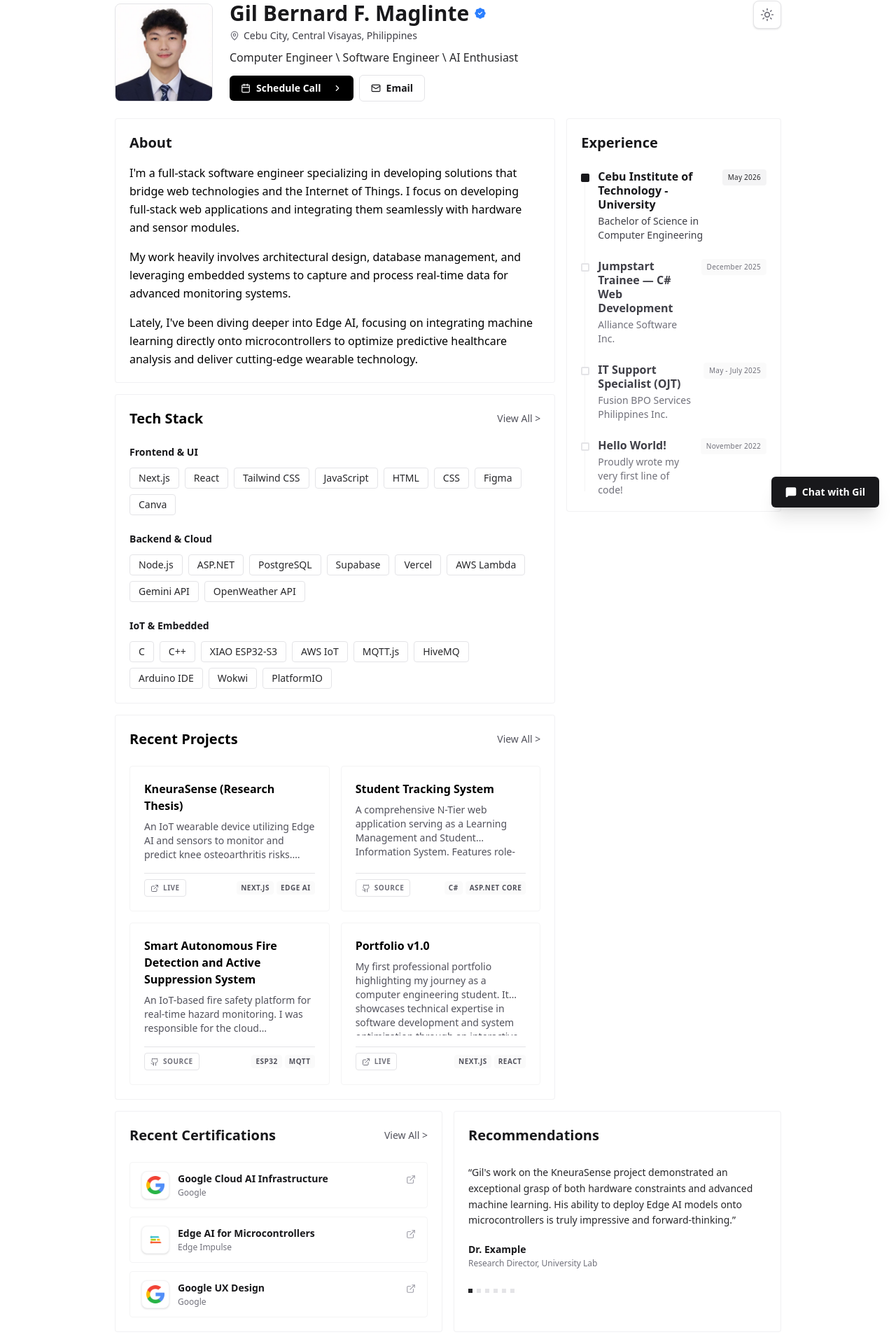
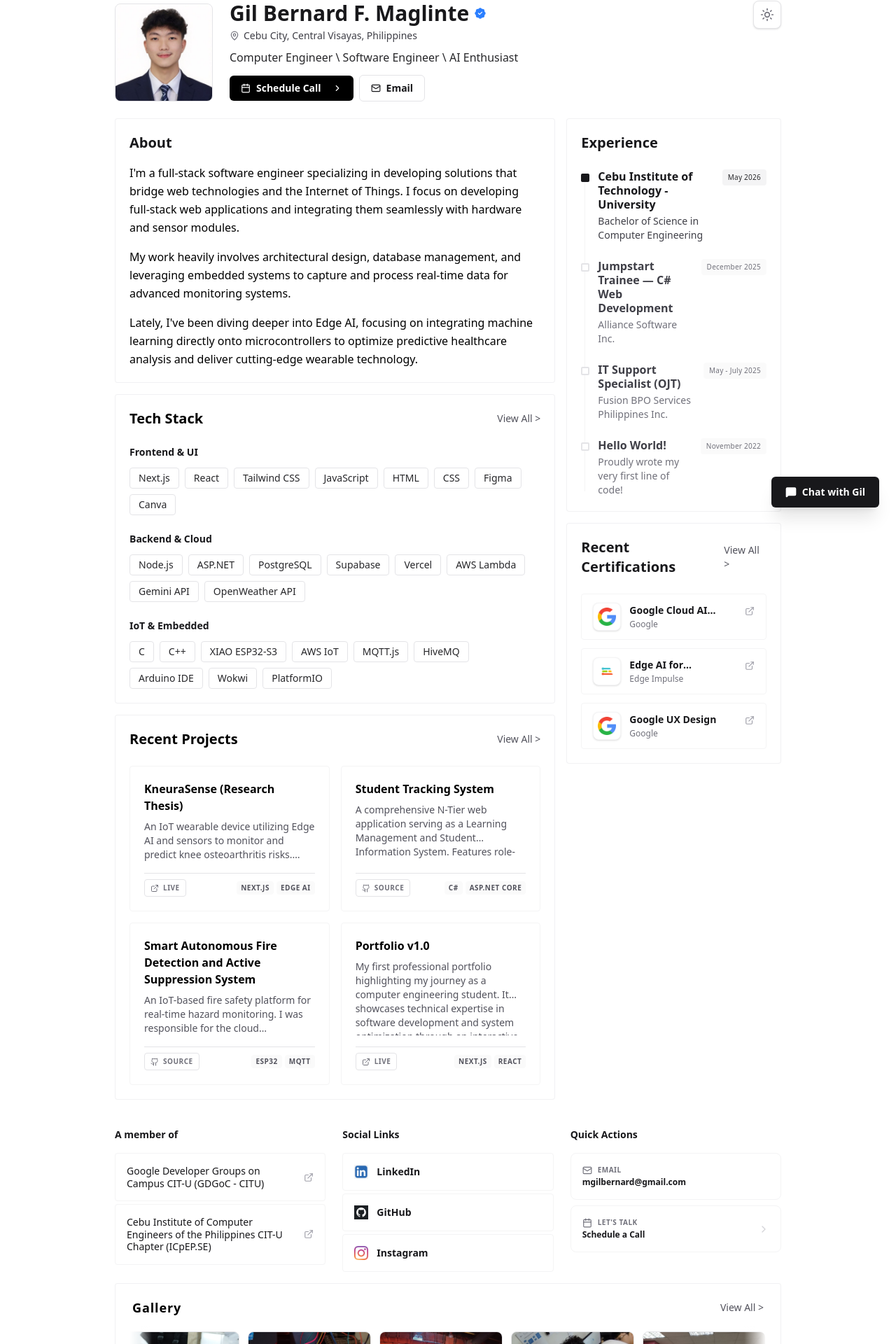
Before and after one commit to Berot1/Portfolio_v2, a Next.js app: page / in a window 1280 px wide. Shown: the part 51-1971 px from the top of the page at 70% size. Built offline with nearby package versions, Linux system fonts and the light colour scheme.

Commit message:
changed
changed

```diff
--- a/src/app/page.tsx
+++ b/src/app/page.tsx
@@ -4,67 +4,74 @@
 import TechStack from '@/components/sections/TechStack';
 import Projects from '@/components/sections/Projects';
 import Certifications from '@/components/sections/Certifications';
-import Recommendations from '@/components/sections/Recommendations';
 import ConnectGrid from '@/components/sections/ConnectGrid';
 import Gallery from '@/components/sections/Gallery';
 import Footer from '@/components/layout/footer';
 import Chat from '@/components/Chat';
 import { getGalleryImages } from '@/utils/getGalleryImages';
 
-// Reusable wrapper to create the structured "Bento Box" look
-function SectionBox({ children }: { children: React.ReactNode }) {
+/**
+ * Reusable wrapper to maintain consistent Bento Box styling
+ */
+function SectionBox({ children, className = "" }: { children: React.ReactNode; className?: string }) {
   return (
-    // Reduced padding from p-6 md:p-8 to p-5
-    <div className="p-5 rounded-sm bg-white/70 dark:bg-zinc-900/40 backdrop-blur-md border border-zinc-200/50 dark:border-zinc-800/50 transition-colors">
+    <div className={`p-5 rounded-sm bg-white/70 dark:bg-zinc-900/40 backdrop-blur-md border border-zinc-200/50 dark:border-zinc-800/50 transition-colors ${className}`}>
       {children}
     </div>
   );
 }
 
-const dynamicGalleryImages = getGalleryImages();
+export default function Portfolio() {
+  const galleryImages = getGalleryImages();
 
-export default function Portfolio() {
   return (
     <main className="max-w-[1000px] mx-auto px-6 py-8 md:py-12 flex flex-col gap-4">
 
-      <div className="mb-2">
+      {/* Hero Section */}
+      <section className="mb-2">
         <Hero />
+      </section>
+
+      {/* Main Content: Split Layout */}
+      <div className="grid grid-cols-1 lg:grid-cols-12 gap-4">
+        {/* Left Column: About, Stack, Projects */}
+        <div className="lg:col-span-8 flex flex-col gap-4">
+          <SectionBox>
+            <About />
+          </SectionBox>
+          <SectionBox>
+            <TechStack />
+          </SectionBox>
+          <SectionBox>
+            <Projects />
+          </SectionBox>
+        </div>
+
+        {/* Right Column: Experience + Certifications */}
+        <aside className="lg:col-span-4 flex flex-col gap-4">
+          <SectionBox>
+            <Experience />
+          </SectionBox>
+          <SectionBox>
+            <Certifications />
+          </SectionBox>
+        </aside>
       </div>
 
-      {/* Top Section: Standard 2-Column Layout */}
-      <div className="grid grid-cols-1 lg:grid-cols-12 gap-4">
-        {/* Left Column */}
-        <div className="lg:col-span-7 xl:col-span-8 flex flex-col gap-4">
-          <SectionBox><About /></SectionBox>
-          <SectionBox><TechStack /></SectionBox>
-          <SectionBox><Projects /></SectionBox>
-        </div>
-
-        {/* Right Column */}
-        <div className="lg:col-span-5 xl:col-span-4 flex flex-col gap-4">
-          <SectionBox><Experience /></SectionBox>
-        </div>
-      </div>
-
-      {/* Middle Section: Certifications & Recommendations */}
-      <div className="grid grid-cols-1 md:grid-cols-2 gap-4">
-        <SectionBox><Certifications /></SectionBox>
-        <SectionBox><Recommendations /></SectionBox>
-      </div>
-
-      {/* Lower Section: 4-Column Connect Grid (Renders its own boxes) */}
+      {/* Social/Connection Grid */}
       <ConnectGrid />
 
-      {/* Full Width Bottom Section */}
+      {/* Gallery Section */}
       <SectionBox>
-        <Gallery galleryImages={dynamicGalleryImages} />
+        <Gallery galleryImages={galleryImages} />
       </SectionBox>
 
-      <div className="pt-10">
+      {/* Footer */}
+      <footer className="pt-10">
         <Footer />
-      </div>
+      </footer>
 
-      {/* Floating Chat Button */}
+      {/* Floating Chat */}
       <Chat />
     </main>
   );
--- a/src/components/sections/Recommendations.tsx
+++ /dev/null
@@ -1,33 +0,0 @@
-import React from 'react';
-import { recommendations } from '@/data/portfolio';
-
-export default function Recommendations() {
-  const rec = recommendations[0];
-
-  return (
-    <section className="space-y-6">
-      <h2 className="text-xl font-bold text-zinc-900 dark:text-white">Recommendations</h2>
-
-      <div className="space-y-5 pt-1">
-        <p className="text-zinc-800 dark:text-zinc-200 text-sm leading-relaxed">
-          “{rec.quote}”
-        </p>
-
-        <div>
-          <h4 className="font-bold text-zinc-900 dark:text-white text-sm">{rec.name}</h4>
-          <p className="text-xs text-zinc-500 mt-0.5">{rec.role}</p>
-        </div>
-
-        {/* Square Carousel Dots matching the image */}
-        <div className="flex gap-1.5 pt-2">
-          <div className="w-1.5 h-1.5 bg-zinc-800 dark:bg-zinc-200"></div>
-          <div className="w-1.5 h-1.5 bg-zinc-200 dark:bg-zinc-800"></div>
-          <div className="w-1.5 h-1.5 bg-zinc-200 dark:bg-zinc-800"></div>
-          <div className="w-1.5 h-1.5 bg-zinc-200 dark:bg-zinc-800"></div>
-          <div className="w-1.5 h-1.5 bg-zinc-200 dark:bg-zinc-800"></div>
-          <div className="w-1.5 h-1.5 bg-zinc-200 dark:bg-zinc-800"></div>
-        </div>
-      </div>
-    </section>
-  );
-}
--- a/src/data/portfolio.ts
+++ b/src/data/portfolio.ts
@@ -234,14 +234,6 @@
   }
 ];
 
-export const recommendations = [
-  {
-    quote: "Gil's work on the KneuraSense project demonstrated an exceptional grasp of both hardware constraints and advanced machine learning. His ability to deploy Edge AI models onto microcontrollers is truly impressive and forward-thinking.",
-    name: "Dr. Example",
-    role: "Research Director, University Lab"
-  }
-];
-
 export const affiliations = [
   { name: "Google Developer Groups on Campus CIT-U (GDGoC - CITU)", link: "https://www.facebook.com/gdgoc.citu" },
   { name: "Cebu Institute of Computer Engineers of the Philippines CIT-U Chapter (ICpEP.SE)", link: "https://www.facebook.com/cituicpep/" },
```
